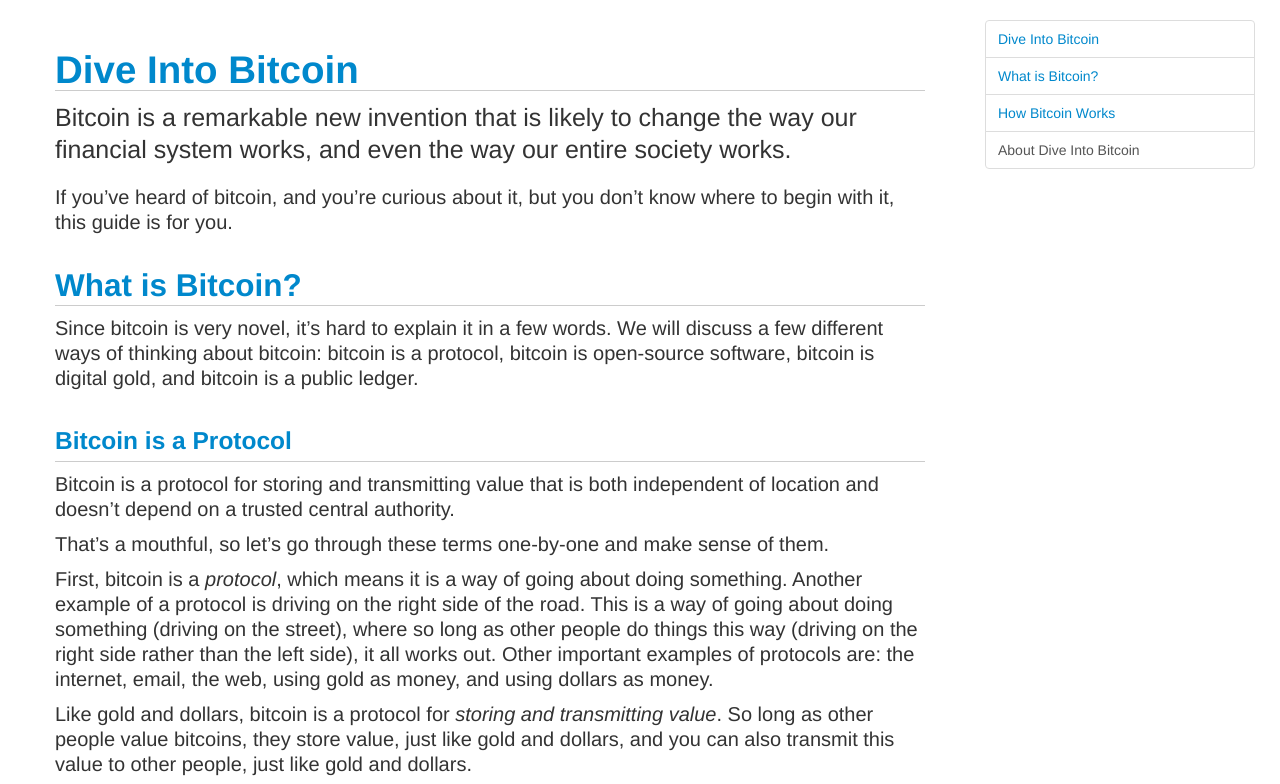
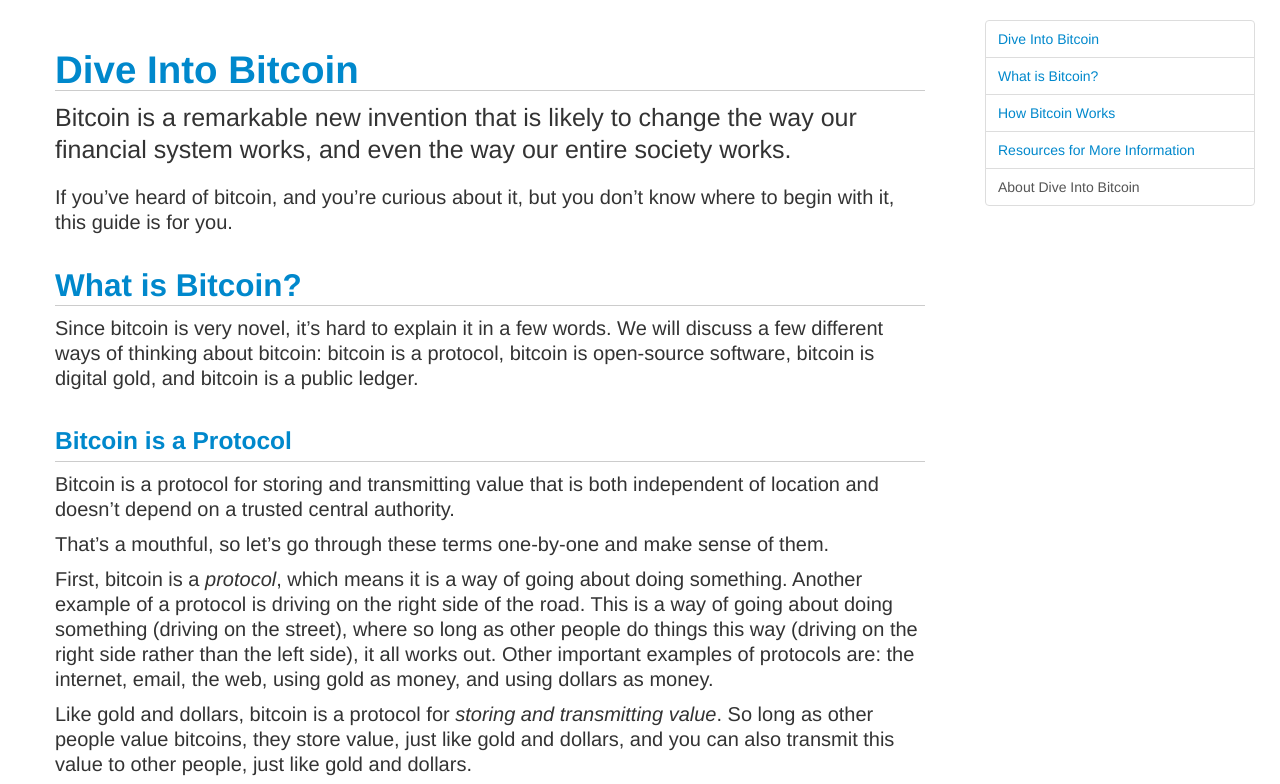
Before and after one commit to matiu/diveintobitcoin.com, a website: page public/index.html in a window 1280 px wide. Shown: the top 784 px of the page. Drawn offline with nearby package versions, Linux system fonts and the light colour scheme.

Commit message:
added resources link to menu

```diff
--- a/public/index.html
+++ b/public/index.html
@@ -191,6 +191,7 @@ Please use Dive Into Bitcoin as you see fit.
           <li><a href="#diveintobitcoin">Dive Into Bitcoin</a></li>
           <li><a href="#whatisbitcoin">What is Bitcoin?</a></li>
           <li><a href="#howbitcoinworks">How Bitcoin Works</a></li>
+          <li><a href="#resourcesformoreinformation">Resources for More Information</a></li>
           <li><a href="#aboutdiveintobitcoin">About Dive Into Bitcoin</a></li>
 
         </ul>
```
